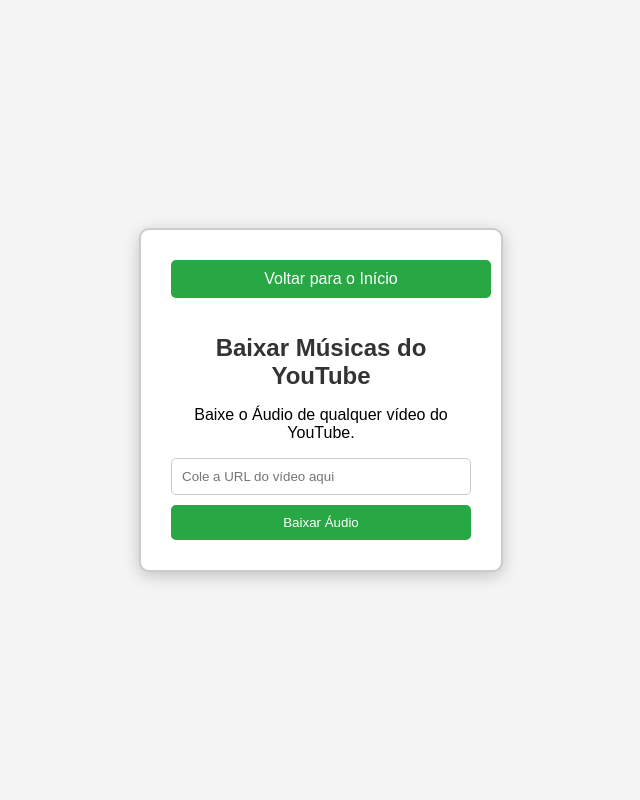
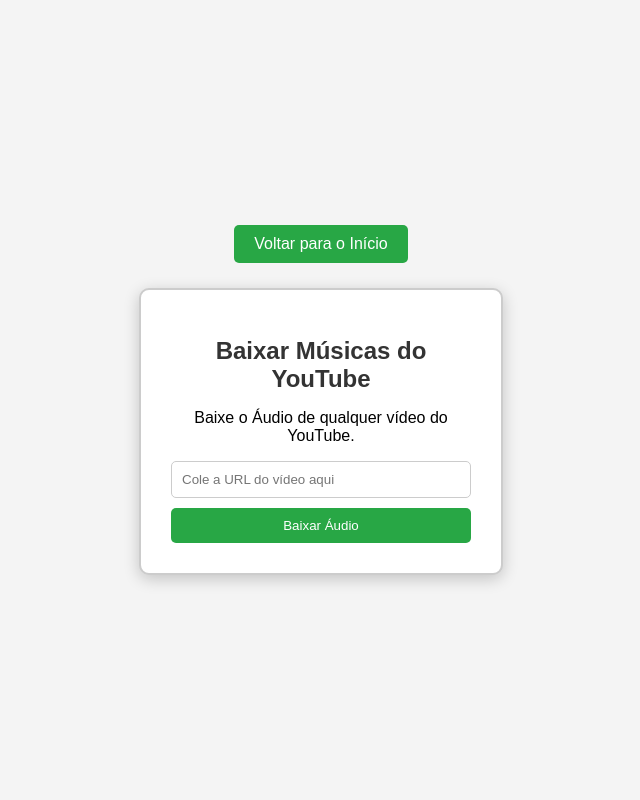
Before and after one commit to ThierliRamos/botyt, a Flask app: page /youtube in a window 1280 px wide. Shown: the whole page, without its empty margins (319-959 px from the left). Run offline with Flask 3, Linux system fonts and the light colour scheme.

Commit message:
Update youtube.html

```diff
--- a/templates/youtube.html
+++ b/templates/youtube.html
@@ -7,6 +7,7 @@
     <style>
         body {
             display: flex;
+            flex-direction: column; /* Permite que os elementos sejam empilhados verticalmente */
             justify-content: center;
             align-items: center;
             height: 100vh;
@@ -22,6 +23,7 @@
             box-shadow: 0 4px 16px rgba(0, 0, 0, 0.2);
             text-align: center;
             width: 300px;
+            margin-top: 20px; /* Espaço acima da caixa */
         }
         h1 {
             font-size: 24px;
@@ -43,7 +45,7 @@
             border: none;
             border-radius: 5px;
             cursor: pointer;
-            width: 100%;
+            width: 100%; /* Garante que o botão ocupe toda a largura */
             transition: background-color 0.3s;
         }
         button:hover {
@@ -66,9 +68,8 @@
             border: none;
             border-radius: 5px;
             cursor: pointer;
-            padding: 10px;
-            width: 100%;
-            margin-bottom: 20px; /* Espaço abaixo do botão */
+            padding: 10px 20px; /* Ajuste o padding para maior conforto */
+            margin-bottom: 5px; /* Espaço abaixo do botão */
             text-decoration: none; /* Remove o sublinhado */
             display: inline-block; /* Permite que o botão seja um bloco */
         }
@@ -78,8 +79,8 @@
     </style>
 </head>
 <body>
+    <a href="/main" class="back-button">Voltar para o Início</a> <!-- Botão de voltar no topo -->
     <div class="container">
-        <a href="/main" class="back-button">Voltar para o Início</a> <!-- Botão de voltar no topo -->
         <h1>Baixar Músicas do YouTube</h1>
         <p>Baixe o Áudio de qualquer vídeo do YouTube.</p>
         <form id="download-form" onsubmit="downloadAudio(event)">
```
